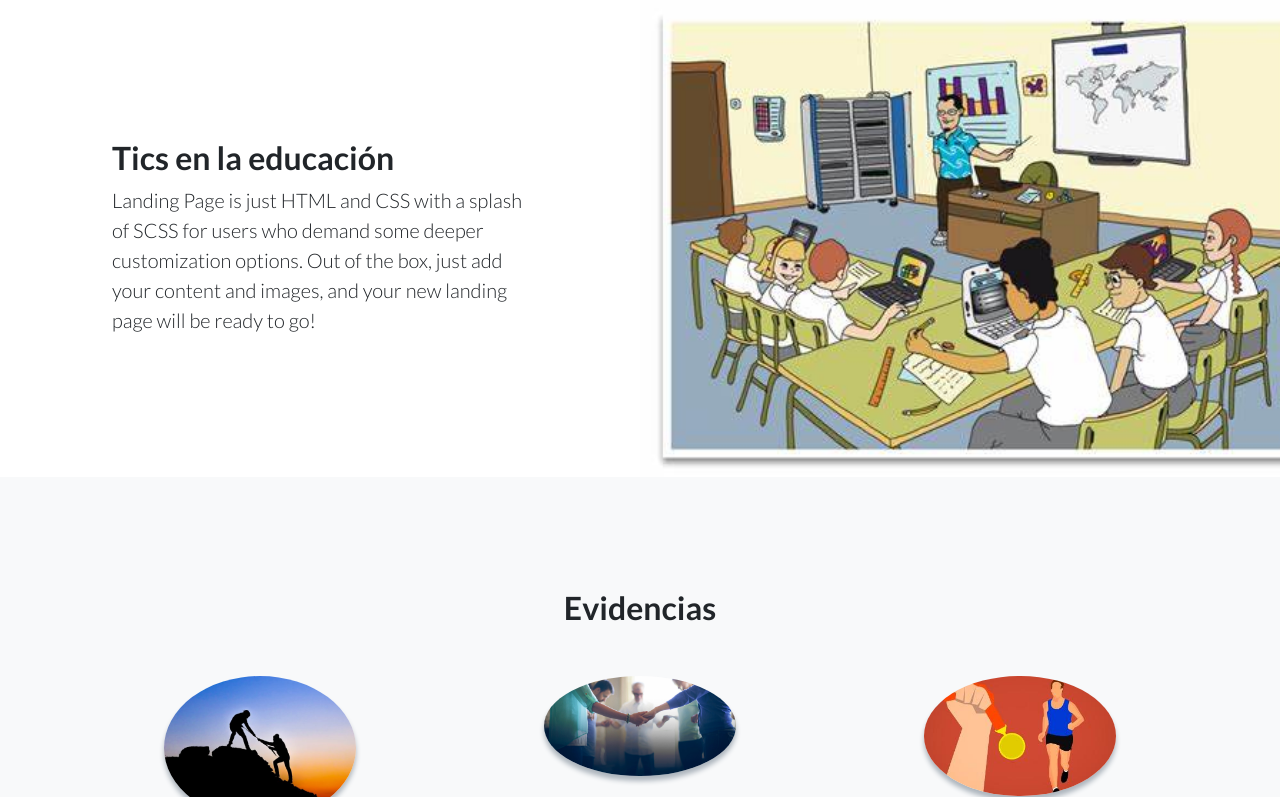
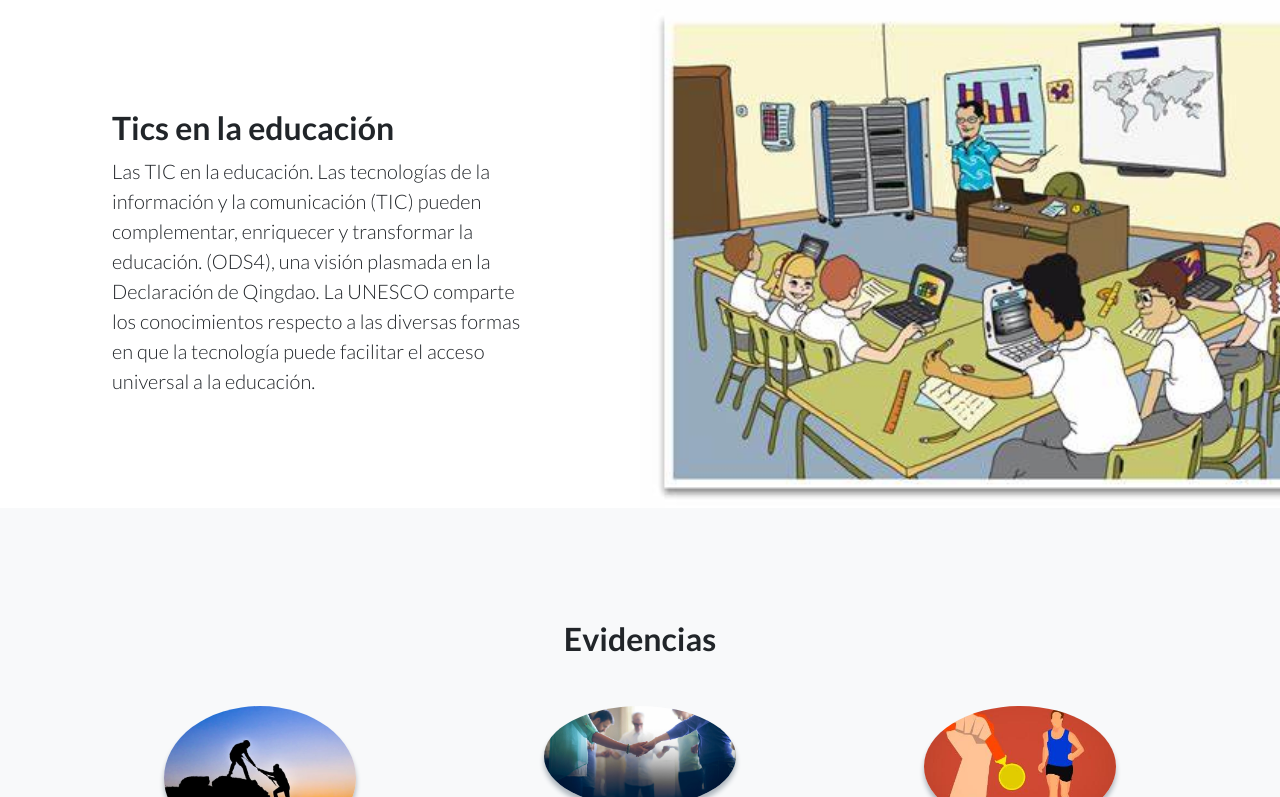
Before and after one commit to Pruebatics/Didacticatics, a plain HTML site: page index.html in a window 1280 px wide. Shown: the part 2006-2803 px from the top of the page. Drawn offline with nearby package versions, Linux system fonts and the light colour scheme.

Commit message:
Update index.html

```diff
--- a/index.html
+++ b/index.html
@@ -120,7 +120,7 @@
                     <div class="col-lg-6 order-lg-2 text-white showcase-img" style="background-image: url('assets/img/03.jpg')"></div>
                     <div class="col-lg-6 order-lg-1 my-auto showcase-text">
                         <h2>Tics en la educación</h2>
-                        <p class="lead mb-0">Landing Page is just HTML and CSS with a splash of SCSS for users who demand some deeper customization options. Out of the box, just add your content and images, and your new landing page will be ready to go!</p>
+                        <p class="lead mb-0">Las TIC en la educación. Las tecnologías de la información y la comunicación (TIC) pueden complementar, enriquecer y transformar la educación. (ODS4), una visión plasmada en la Declaración de Qingdao. La UNESCO comparte los conocimientos respecto a las diversas formas en que la tecnología puede facilitar el acceso universal a la educación.</p>
                     </div>
                 </div>
             </div>
```
